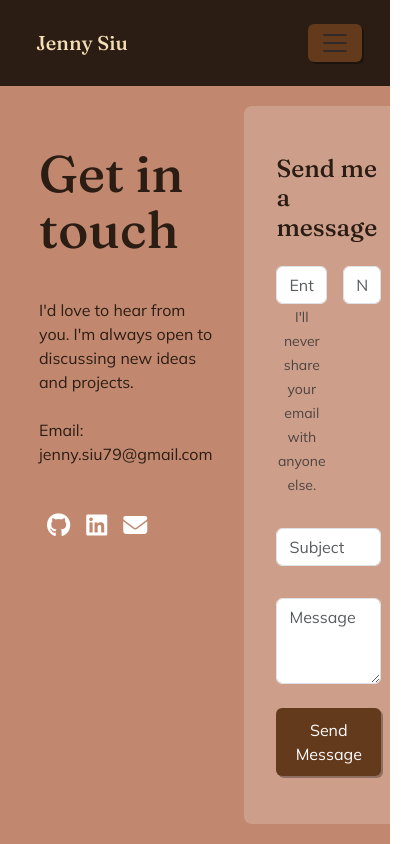
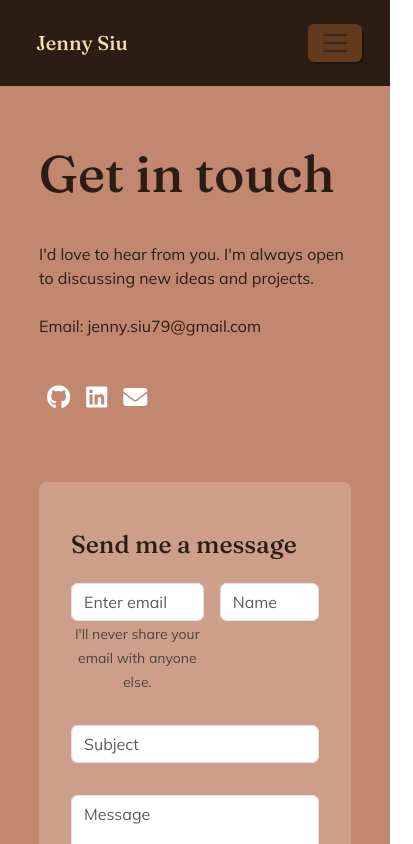
Before and after one commit to jennysiu/jennysReactPortfolio, a React (Vite) app: page /contact in a window 390 px wide. Shown: the top 844 px of the page, 413 px wide, since content can reach past the window. Built offline with nearby package versions, Linux system fonts and the light colour scheme.

Commit message:
contacts responsiveness

```diff
--- a/src/App.jsx
+++ b/src/App.jsx
@@ -10,7 +10,7 @@ import * as bootstrap from 'bootstrap';
 import Header from './components/Header';
 import Home from './pages/Home';
 import ProjectGallery from './pages/ProjectGallery';
-import Contact from './components/Contact';
+import Contact from './pages/Contact';
 import Footer from './components/Footer';
 
 function App() {
--- a/src/components/Contact/index.jsx
+++ /dev/null
@@ -1,65 +0,0 @@
-import Button from 'react-bootstrap/Button';
-import Form from 'react-bootstrap/Form';
-import './style.css';
-
-// [ ] Must have contact information
-// [ ] Have a contact form for handling events
-
-function Contact() {
-  return (
-    <div className='contact-container'>
-      <section className='contact-info'>
-        <h1>Get in touch</h1>
-        <p className='contact-intro'>I'd love to hear from you. I'm always open to discussing new ideas and projects.</p>
-        <p>Email: jenny.siu79@gmail.com</p>
-        <div className='contact-links'>
-          <a href="https://github.com/jennysiu">
-            <i className="fa-brands fa-github"></i>
-          </a>
-          <a href="https://www.linkedin.com/in/jenny-siu-534576156/">
-            <i className="fa-brands fa-linkedin"></i>
-          </a>
-          <a href="mailto:jenny.siu79@gmail.com">
-            <i className="fa-solid fa-envelope"></i>
-          </a>
-        </div>
-      </section>
-
-      <Form name="contact" data-netlify="true" method="POST" data-netlify-honeypot="bot-field">
-        <input type="hidden" name="form-name" value="contact" />
-
-        <h2>Send me a message</h2>
-        <div className='contact-details'>
-          <Form.Group className="mb-2" controlId="formBasicEmail">
-            <Form.Label></Form.Label>
-            <Form.Control type="email" name="email" placeholder="Enter email" />
-            <Form.Text className="text-muted">
-              I'll never share your email with anyone else.
-            </Form.Text>
-          </Form.Group>
-
-          <Form.Group className="mb-2" controlId="formBasicPName">
-            <Form.Label></Form.Label>
-            <Form.Control type="name" name="name" placeholder="Name" />
-          </Form.Group>
-        </div>
-
-        <Form.Group className="mb-2" controlId="formBasicSubject">
-          <Form.Label></Form.Label>
-          <Form.Control type="subject" name="subject" placeholder="Subject" />
-        </Form.Group>
-
-        <Form.Group className="mb-2" controlId="exampleForm.ControlTextarea1">
-          <Form.Label></Form.Label>
-          <Form.Control as="textarea" rows={3} name="message"  placeholder="Message"/>
-        </Form.Group>
-
-        <Button className="send-button" variant="primary" type="submit">
-          Send Message
-        </Button>
-      </Form>
-    </div>
-  )
-}
-
-export default Contact;
--- /dev/null
+++ b/src/components/ContactForm/index.jsx
@@ -0,0 +1,43 @@
+import Button from 'react-bootstrap/Button';
+import Form from 'react-bootstrap/Form';
+// import './styling/Contact.css';
+
+function ContactForm() {
+  return (
+    <Form name="contact" data-netlify="true" method="POST" data-netlify-honeypot="bot-field">
+      <input type="hidden" name="form-name" value="contact" />
+
+      <h2>Send me a message</h2>
+      <div className='contact-details'>
+        <Form.Group className="mb-2" controlId="formBasicEmail">
+          <Form.Label></Form.Label>
+          <Form.Control type="email" name="email" placeholder="Enter email" />
+          <Form.Text className="text-muted">
+            I'll never share your email with anyone else.
+          </Form.Text>
+        </Form.Group>
+
+        <Form.Group className="mb-2" controlId="formBasicPName">
+          <Form.Label></Form.Label>
+          <Form.Control type="name" name="name" placeholder="Name" />
+        </Form.Group>
+      </div>
+
+      <Form.Group className="mb-2" controlId="formBasicSubject">
+        <Form.Label></Form.Label>
+        <Form.Control type="subject" name="subject" placeholder="Subject" />
+      </Form.Group>
+
+      <Form.Group className="mb-2" controlId="exampleForm.ControlTextarea1">
+        <Form.Label></Form.Label>
+        <Form.Control as="textarea" rows={3} name="message"  placeholder="Message"/>
+      </Form.Group>
+
+      <Button className="send-button" variant="primary" type="submit">
+        Send Message
+      </Button>
+    </Form>
+  )
+}
+
+export default ContactForm;
--- /dev/null
+++ b/src/pages/Contact.jsx
@@ -0,0 +1,33 @@
+import Button from 'react-bootstrap/Button';
+import Form from 'react-bootstrap/Form';
+import ContactForm from '../components/ContactForm/index.jsx';
+import './styling/Contact.css';
+
+// [ ] Must have contact information
+// [ ] Have a contact form for handling events
+
+function Contact() {
+  return (
+    <div className='contact-container'>
+      <section className='contact-info'>
+        <h1>Get in touch</h1>
+        <p className='contact-intro'>I'd love to hear from you. I'm always open to discussing new ideas and projects.</p>
+        <p>Email: jenny.siu79@gmail.com</p>
+        <div className='contact-links'>
+          <a href="https://github.com/jennysiu">
+            <i className="fa-brands fa-github"></i>
+          </a>
+          <a href="https://www.linkedin.com/in/jenny-siu-534576156/">
+            <i className="fa-brands fa-linkedin"></i>
+          </a>
+          <a href="mailto:jenny.siu79@gmail.com">
+            <i className="fa-solid fa-envelope"></i>
+          </a>
+        </div>
+      </section>
+      <ContactForm />
+    </div>
+  )
+}
+
+export default Contact;
--- a/src/components/Contact/style.css
+++ b/src/pages/styling/Contact.css
@@ -45,3 +45,18 @@ form {
   margin-bottom: 2rem;
   padding: 0.6em 1.2em;
 }
+
+/* responsiveness */
+@media (min-width: 1600px) and (max-width: 2200px) {
+  /* Styles for large devices */
+  .contact-container {
+    flex-direction: column;
+  }
+}
+
+@media (min-width: 390px) and (max-width: 767.98px) {
+  /* Styles for small devices */
+  .contact-container {
+    flex-direction: column;
+  }
+}
--- a/src/pages/styling/Home.css
+++ b/src/pages/styling/Home.css
@@ -48,11 +48,23 @@ h2 {
 }
 
 .about-me {
-  margin: 5% 0 !important;
+  margin: 7% 0 !important;
   text-align: left
 }
 
 /* responsiveness */
+
+@media (min-width: 1600px) and (max-width: 2200px) {
+  /* Styles for large devices */
+  .home-section {
+    min-height: 100vh;
+    /* width: 1500px; */
+    /* margin: auto; */
+  }
+
+}
+
+
 @media (max-width: 768px) {
   .header-container {
     flex-direction: column; /* On smaller screens, switch to a column layout */
--- a/src/pages/styling/ProjectGallery.css
+++ b/src/pages/styling/ProjectGallery.css
@@ -8,3 +8,14 @@ h1 {
   margin: 2.5rem 0;
   text-align: left;
 }
+
+
+/* responsiveness */
+@media (min-width: 1600px) and (max-width: 2200px) {
+  /* Styles for large devices */
+  h1 {
+    margin-top: 4.5rem;
+
+  }
+
+}
```
Also changed, not shown: src/components/Project/style.css (+0 -13 lines).
